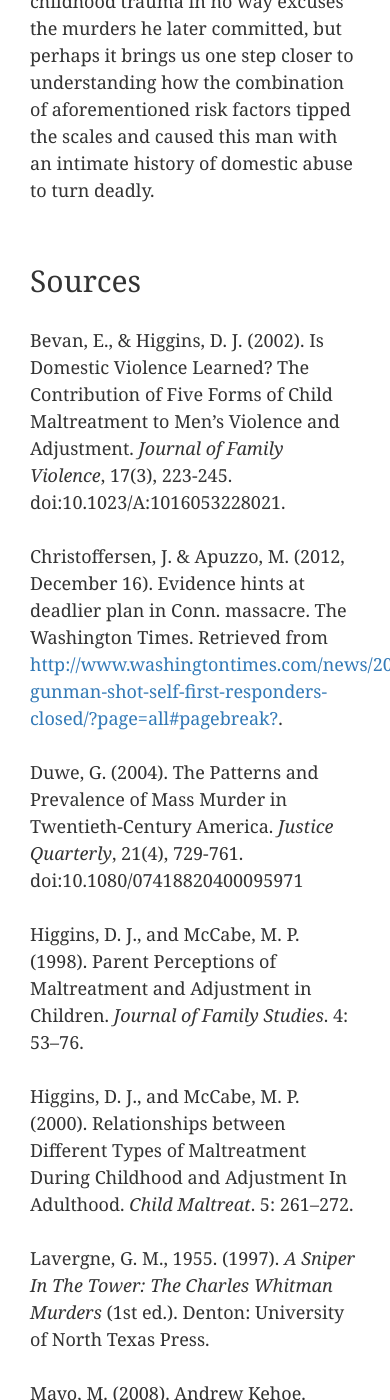
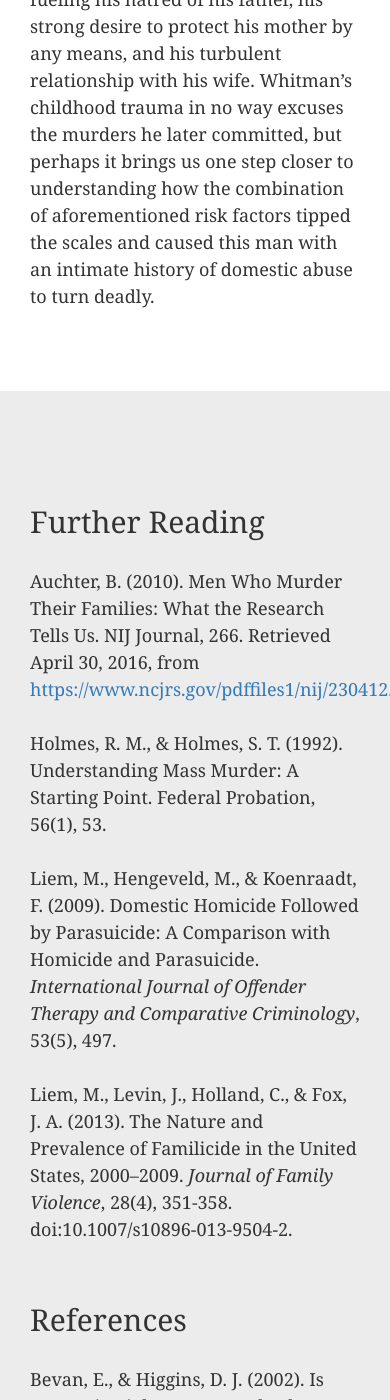
Before and after one commit to utexas-public-history/tower, a Jekyll site: the page built from _posts/2016-05-01-brown-ladies-first.md, in a window 390 px wide and 1400 px high, scrolled down 10378 px. Built offline with Jekyll 4.4.1, drawn with Linux system fonts in a browser that asks for light colours; some of the changed text lies outside the part shown.

Commit message:
Styled reference blocks

```diff
--- a/_posts/2016-05-01-brown-ladies-first.md
+++ b/_posts/2016-05-01-brown-ladies-first.md
@@ -34,7 +34,10 @@ Women disproportionately have been the victims of mass murder for decades. Given
 
 ## Whitman’s Murders: Why Were the Women Killed First?
 
-> “I imagine it appears that I bruttaly [sic] kill [sic] both of my loved ones. I was only trying to do a quick through [sic] job.” – Charles Whitman
+<blockquote>
+  <p>“I imagine it appears that I bruttaly [<i>sic</i>] kill [<i>sic</i>] both of my loved ones. I was only trying to do a quick through [<i>sic</i>] job.”</p>
+  <footer>Charles Whitman</footer>
+</blockquote>
 
 ![Charles Whitman][charles-whitman]
 
@@ -44,13 +47,28 @@ Whitman may have killed the women he loved to spare them the shame of his homici
 
 But love takes a twisted form in households plagued by domestic violence and the former Kathy Leissner was Whitman’s victim long before the hunting blade pierced her chest. Charles adored his wife dearly—she was his “most precious possession” as he often wrote—but he was overly critical of her and controlling. Kathy had [confided][morgan-interview] in close friends John and Fran Morgan that she couldn’t cope with her husband’s perfectionist expectations of her. Charles would wipe his hand behind pictures hanging on the wall looking for dust and his hot temper led him to hit his wife on at least three occasions.  His violent outbursts terrified Kathy to the extent that family, close friends and even the landlady were aware, to varying degrees, that she feared her husband. For as much as Charles abhorred his father, he also despised how his own propensity for violence was so reminiscent of the domineering elder Whitman in spite of his [best efforts to control and improve himself][self-improvement]. Indeed, the aggressive and overbearing nature of C. A. Whitman had driven Charles’ mother, Margaret, from her turbulent twenty-five year marriage after enduring decades of beatings. Is it a coincidence that Kathy and Margaret Whitman, both victims of domestic violence at the hands of their husbands, were relieved of their lives in the same manner on the same night by a man who himself was also a victim of abuse as a youth?
 
-> “I did on many occasions beat my wife, but I loved her…. I have to admit it, because of my temper, I knocked her around.” – C. A. Whitman
+<blockquote>
+  <p>“I did on many occasions beat my wife, but I loved her…. I have to admit it, because of my temper, I knocked her around.”</p>
+  <footer>– C. A. Whitman</footer>
+</blockquote>
 
 Domestic violence in its most extreme form is domestic homicide and the victims overwhelmingly tend to be women. There is substantial research evidencing a connection between male perpetration of domestic violence and witnessing domestic violence or experiencing abuse in childhood. In fact, [studies](#tk-internal-link) have found that there are significant correlations between physical abuse, psychological abuse, and neglect, suggesting that if domestically violent men experienced one type of maltreatment in childhood, they were also likely subjected to other types. Symptoms of trauma in adulthood such as anxiety, depression, dissociation, sexual problems, and sleep disturbances are commonly associated with suffering and witnessing domestic violence in childhood. [One study](#tk-internal-link) found that experiencing physical abuse and witnessing domestic violence significantly predicted future psychological spouse abuse and trauma symptoms in domestically violent men while neglect, sexual abuse, and psychological abuse significantly predicted physical spouse abuse.
 
 While a history of domestic violence and a dysfunctional family life may have played an influential role in the Whitman homicides, it is likely that it was only one of many factors involved. In the months before the shooting, he sought help for mental illness, he was abusing prescription medication, and suffered from the emotional strain of not being financially independent, and an undiagnosed brain tumor. Any one of these elements might reasonably have been contributing factors in the murders of Kehoe’s wife or Lanza’s mother prior the notorious mass killings in Bath and Newtown. We might never fully understand the concoction of experiences, thoughts, and emotions driving men like Whitman, Kehoe, Lanza and Cho to the violence they accomplished on such a grand scale. What is clear in Whitman’s case are the residual traces of domestic abuse that affected his familial relationships in adulthood: fueling his hatred of his father, his strong desire to protect his mother by any means, and his turbulent relationship with his wife. Whitman’s childhood trauma in no way excuses the murders he later committed, but perhaps it brings us one step closer to understanding how the combination of aforementioned risk factors tipped the scales and caused this man with an intimate history of domestic abuse to turn deadly.
+</div></div></div>
 
-## Sources
+{::options parse_block_html="true" /}
+<div class="gray bar"><div class="container"><div class="col-sm-12 col-md-10 col-md-offset-1 col-lg-8 col-lg-offset-2 post-content">
+## Further Reading
+
+Auchter, B. (2010). Men Who Murder Their Families: What the Research Tells Us. NIJ Journal, 266. Retrieved April 30, 2016, from <https://www.ncjrs.gov/pdffiles1/nij/230412.pdf>.
+
+Holmes, R. M., & Holmes, S. T. (1992). Understanding Mass Murder: A Starting Point. Federal Probation, 56(1), 53.
+
+Liem, M., Hengeveld, M., & Koenraadt, F. (2009). Domestic Homicide Followed by Parasuicide: A Comparison with Homicide and Parasuicide. _International Journal of Offender Therapy and Comparative Criminology_, 53(5), 497.
+
+Liem, M., Levin, J., Holland, C., & Fox, J. A. (2013). The Nature and Prevalence of Familicide in the United States, 2000–2009. _Journal of Family Violence_, 28(4), 351-358. doi:10.1007/s10896-013-9504-2.
+## References
 
 Bevan, E., & Higgins, D. J. (2002). Is Domestic Violence Learned? The Contribution of Five Forms of Child Maltreatment to Men's Violence and Adjustment. _Journal of Family Violence_, 17(3), 223-245. doi:10.1023/A:1016053228021.
 
--- a/_sass/base.scss
+++ b/_sass/base.scss
@@ -22,6 +22,10 @@ body {
 
   &.white {
     background-color: #fff;
+  }
+
+  &.gray {
+    background-color: $lowlightBackground;
   }
 }
 
```
Also changed, not shown: other parts of _posts/2016-05-01-brown-ladies-first.md (+0 -10 lines), _posts/2016-05-01-carbajal-choose-to-remember.md (+3 -0 lines), _posts/2016-05-01-daza-cost-of-student-living.md (+3 -0 lines), _posts/2016-05-01-johnston-fitting-memorial.md (+11 -10 lines), _posts/2016-05-01-moloney-university-response.md (+3 -0 lines).
